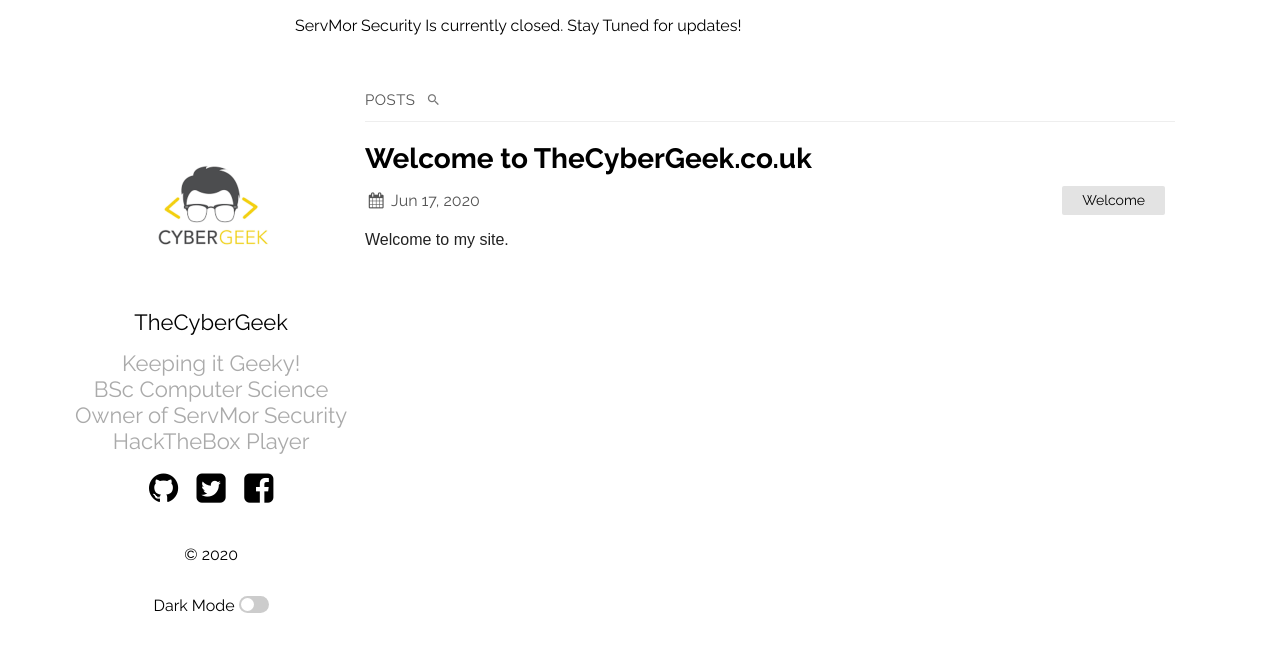
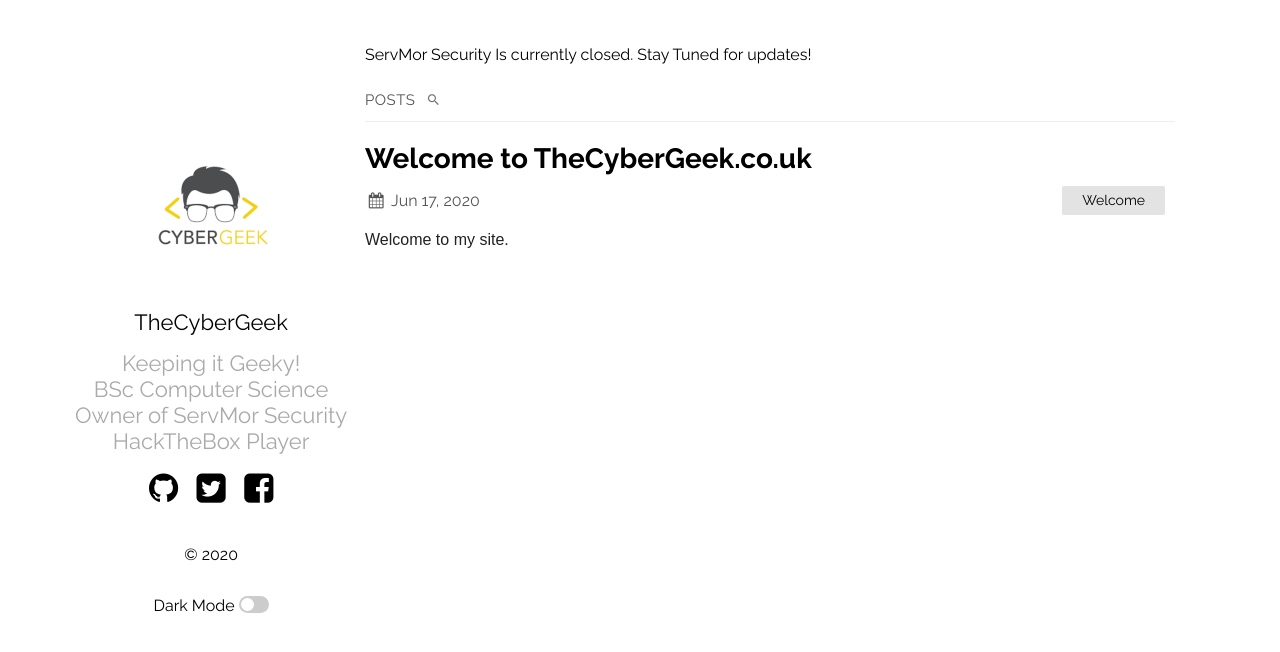
Before and after one commit to TheCyberGeek/TheCyberGeek.github.io, a Jekyll site: the page built from index.md, in a window 1280 px wide. Shown: the top 652 px of the page. Built offline with Jekyll 4.4.1, drawn with Linux system fonts in a browser that asks for light colours.

Commit message:
Update home.html

```diff
--- a/_layouts/home.html
+++ b/_layouts/home.html
@@ -9,10 +9,11 @@ layout: default
 {{ content }}
 
 {%- if site.posts.size > 0 -%}
+
+<ul class="posts">
 <div>
-	<p>ServMor Security Is currently closed. Stay Tuned for updates!</p>
+  <p>ServMor Security Is currently closed. Stay Tuned for updates!</p>
 </div>
-<ul class="posts">
     <li class="posts-labelgroup" id="posts-labelgroup">
       <h1 id="posts-label">posts</h1>
       {% if site.plainwhite.search %}
```
